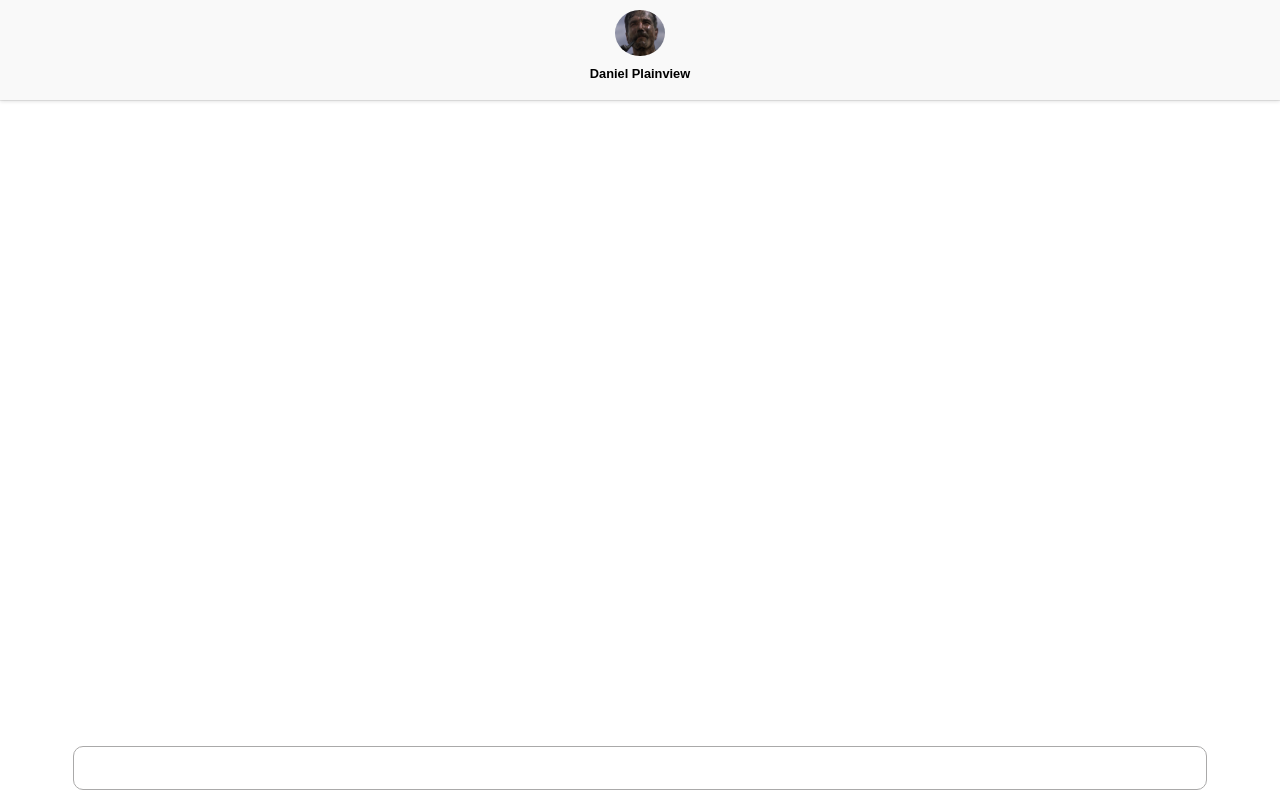
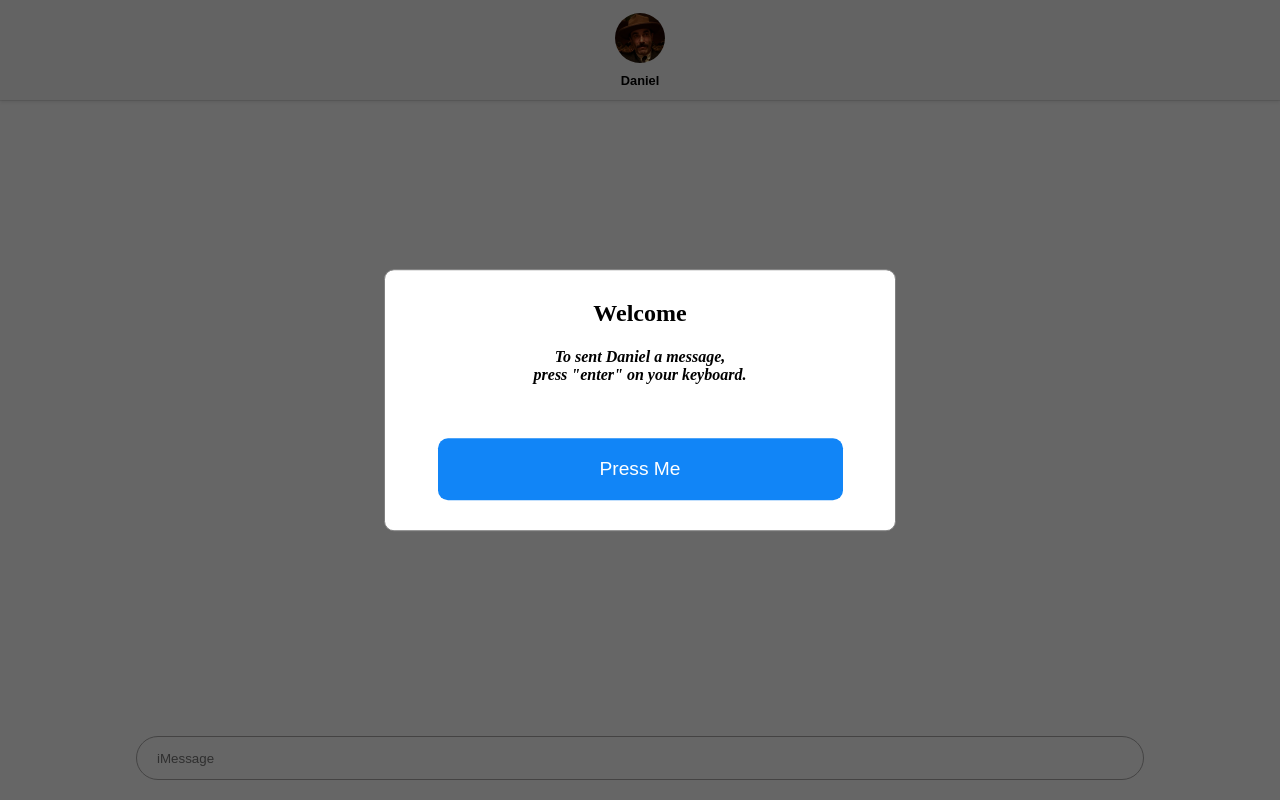
Before and after one commit to przemekpiwek/AiChatBot, a React (Create React App) app: page / in a window 1280 px wide. Built offline with nearby package versions, Linux system fonts and the light colour scheme.

Commit message:
Fixed Css stuff

```diff
--- a/src/components/App.js
+++ b/src/components/App.js
@@ -3,6 +3,7 @@ import Header from "./Header";
 import ChatStream from "./ChatStream";
 import Footer from "./Footer";
 import styled from "styled-components";
+import Modal from "./Modal";
 
 const Wrapper = styled.div`
   font-family: sans-serif;
@@ -15,11 +16,14 @@ function App() {
   const [messages, setMessages] = useState([]);
   console.log(messages);
   return (
-    <Wrapper>
-      <Header />
-      <ChatStream messages={messages} />
-      <Footer messages={messages} setMessages={setMessages} />
-    </Wrapper>
+    <>
+      <Modal />
+      <Wrapper>
+        <Header />
+        <ChatStream messages={messages} />
+        <Footer messages={messages} setMessages={setMessages} />
+      </Wrapper>
+    </>
   );
 }
 
--- a/src/components/ChatMessage.css
+++ b/src/components/ChatMessage.css
@@ -31,7 +31,7 @@
 }
 .message-wrapper {
   display: flex;
-  margin-bottom: 20px;
+  margin-bottom: 30px;
 }
 .image-container {
   display: flex;
--- a/src/components/Footer.js
+++ b/src/components/Footer.js
@@ -8,6 +8,7 @@ const FooterContainer = styled.footer`
   left: 0;
   bottom: 0;
   width: 100%;
+  margin-top: 50px;
 `;
 
 const FooterWrapper = styled.div`
@@ -15,12 +16,15 @@ const FooterWrapper = styled.div`
   height: 8vh;
   justify-content: center;
   padding: 10px;
+  margin-bottom: 10px;
 `;
 
 const TextInput = styled.input`
-  width: 90%;
-  border-radius: 10px;
+  width: 80%;
+  border-radius: 50px;
   border: 1px solid rgb(170, 169, 169);
+  text-align: left;
+  padding: 20px;
 
   &:focus {
     outline: 0px;
@@ -34,6 +38,7 @@ function Footer({ messages, setMessages }) {
     <FooterContainer>
       <FooterWrapper>
         <TextInput
+          placeholder="iMessage"
           value={value}
           onChange={(e) => {
             setValue(e.target.value);
--- a/src/components/Header.js
+++ b/src/components/Header.js
@@ -23,11 +23,11 @@ const AvatarImage = styled.img`
   height: 50px;
   width: 50px;
   border-radius: 50%;
-  margin-bottom: 10px;
+  margin: 10px 0;
 `;
 const AvatarName = styled.h1`
   text-align: center;
-  font-weight: 800;
+  font-weight: 600;
   font-size: 0.8em;
   margin-top: 0;
 `;
@@ -37,7 +37,7 @@ function Header() {
     <HeaderContainer>
       <AvatarWrapper>
         <AvatarImage src={danielSrc} />
-        <AvatarName>Daniel Plainview</AvatarName>
+        <AvatarName>Daniel</AvatarName>
       </AvatarWrapper>
     </HeaderContainer>
   );
--- /dev/null
+++ b/src/components/Modal.css
@@ -0,0 +1,6 @@
+.display {
+  display: block;
+}
+.display-none {
+  display: none;
+}
--- /dev/null
+++ b/src/components/Modal.js
@@ -0,0 +1,85 @@
+import React from "react";
+import styled from "styled-components";
+import { useState } from "react";
+
+import "./Modal.css";
+
+function Modal() {
+  const [isShown, SetisShown] = useState(true);
+  const displayClassName = isShown ? "display" : "display-none";
+
+  return (
+    <ModalWrapper className={displayClassName}>
+      <ModalContainer>
+        <div
+          style={{
+            display: "flex",
+            justifyContent: "center",
+            flexDirection: "column",
+            alignItems: "center",
+            marginBottom: "2em",
+          }}
+        >
+          <h2 style={{ margin: "0" }}>Welcome</h2>
+          <h4 style={{ textAlign: "center", fontStyle: "italic" }}>
+            To sent Daniel a message,
+            <br /> press "enter" on your keyboard.
+          </h4>
+        </div>
+        <Button
+          onClick={() => {
+            if (isShown === true) {
+              SetisShown(false);
+            } else {
+              SetisShown(false);
+            }
+          }}
+        >
+          Press Me
+        </Button>
+      </ModalContainer>
+    </ModalWrapper>
+  );
+}
+
+const ModalContainer = styled.div`
+  display: flex;
+  justify-content: space-between;
+  align-items: center;
+  flex-direction: column;
+  padding: 30px;
+  min-width: 40vw;
+  background: white;
+  position: absolute;
+  top: 50%;
+  left: 50%;
+  border: 1px solid grey;
+  border-radius: 10px;
+  transform: translate(-50%, -50%);
+`;
+
+const ModalWrapper = styled.div`
+  position: fixed;
+  top: 0;
+  left: 0;
+  width: 100%;
+  height: 100%;
+  background: rgba(0, 0, 0, 0.6);
+  z-index: 10;
+`;
+
+const Button = styled.button`
+  width: 90%;
+  border: 0px;
+  background: #1185f7;
+  border-radius: 10px;
+  color: white;
+  font-size: 1.2em;
+  padding: 20px 10px;
+
+  &:hover {
+    background: #1145f7;
+  }
+`;
+
+export default Modal;
```
Also changed, not shown: public/assets/danielSrc.png, 1 other file (tests, documents, lock files or other folders).
